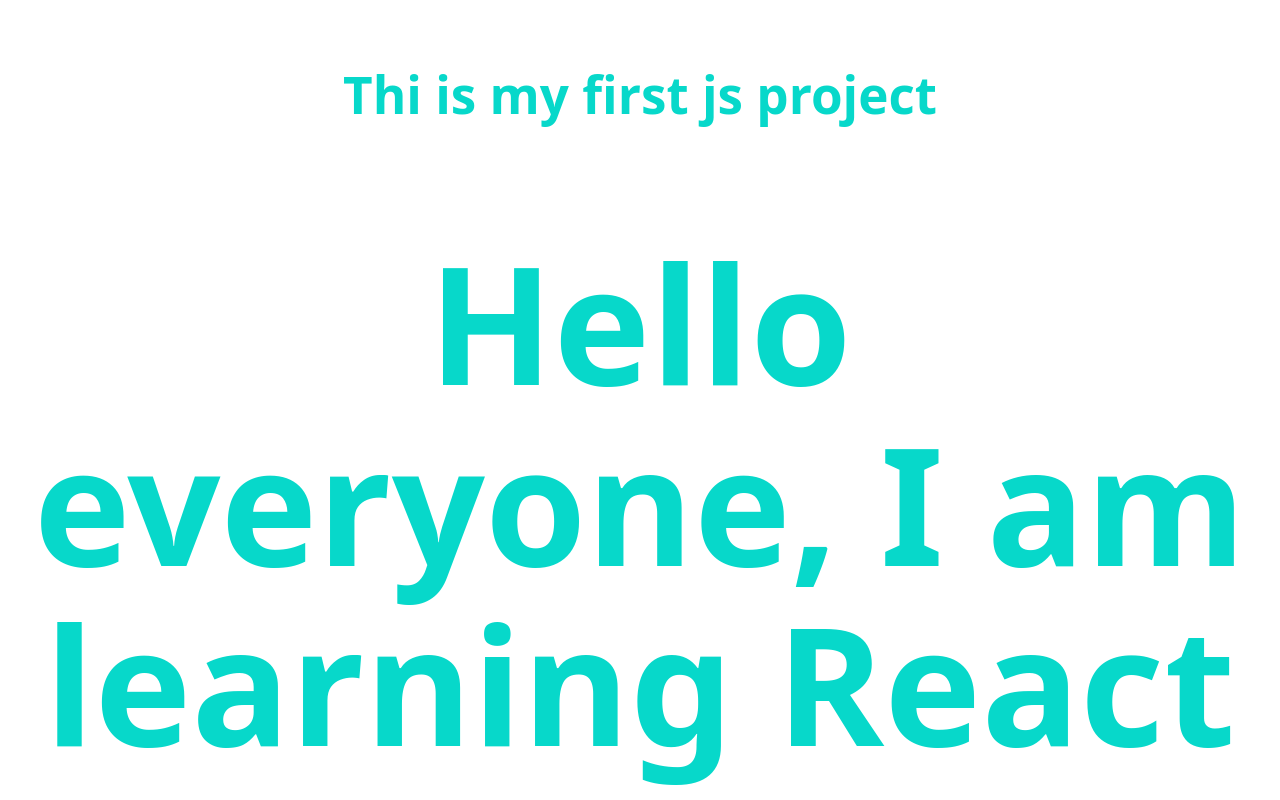
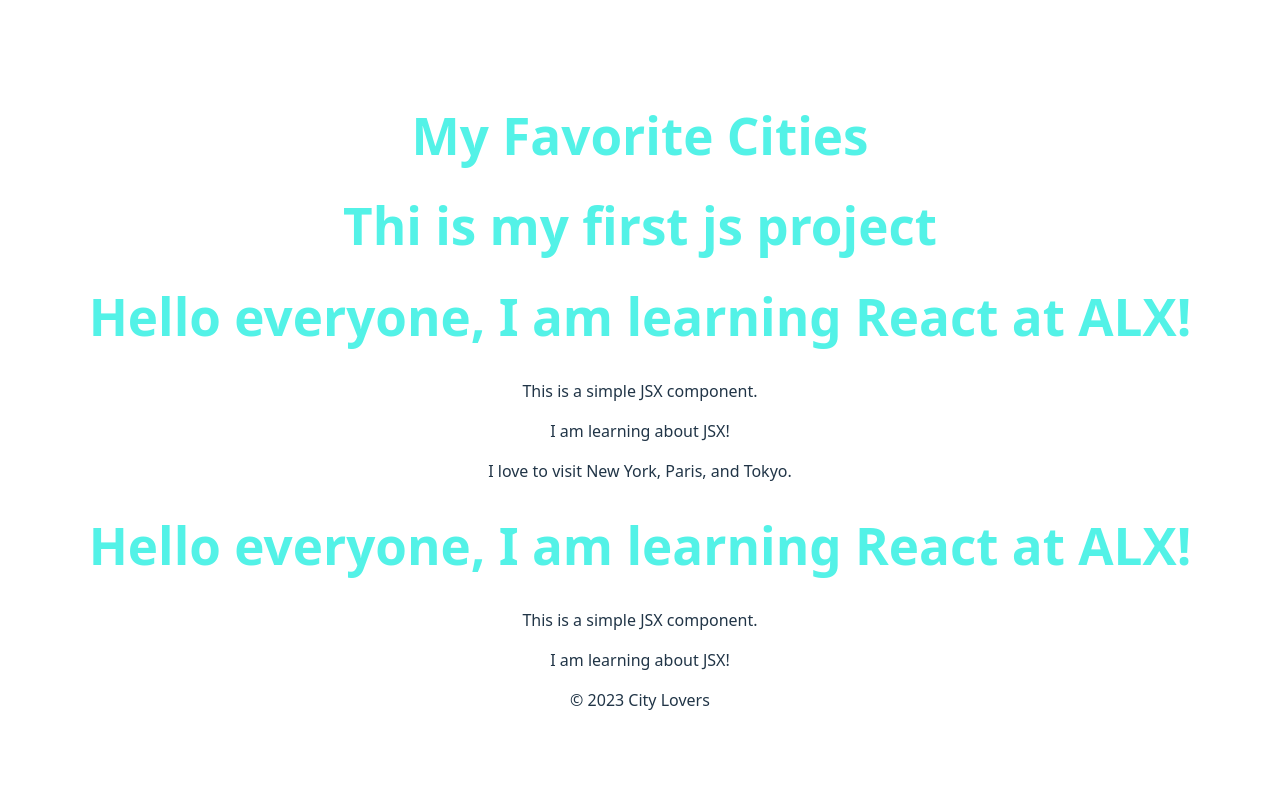
Before and after one commit to RamseyToo/alx-fe-reactjs, a React (Vite) app in the folder alx-react-app/: page / in a window 1280 px wide. Shown: the top 800 px of the page. Built offline with nearby package versions, Linux system fonts and the light colour scheme.

Commit message:
Create Specific Components in a React Application

```diff
--- a/alx-react-app/src/App.jsx
+++ b/alx-react-app/src/App.jsx
@@ -4,21 +4,34 @@
 import './App.css'
 import './components/WelcomeMessage'
 import WelcomeMessage from './components/WelcomeMessage'
-
+import Header from './components/Header'
+import MainContent from './components/MainContent'
+import { Footer } from './components/Footer'
 function App() {
   const [count, setCount] = useState(0)
 
   return (
     <>
+    <div className='h2'>
+      <Header />
+    </div>
       <div>
         <h1 className='h1'>
           Thi is my first js project
-          <WelcomeMessage />
+
         </h1>
         < WelcomeMessage />
       </div>
+      <main>
+        <MainContent />
+      </main>
       <WelcomeMessage />
+      <footer>
+        <Footer />
+      </footer>
+
     </>
+
   )
 }
 
--- /dev/null
+++ b/alx-react-app/src/components/Footer.jsx
@@ -0,0 +1,7 @@
+export function Footer(){
+    return (
+        <footer>
+        <p>© 2023 City Lovers</p>
+        </footer>
+    );
+}
--- /dev/null
+++ b/alx-react-app/src/components/Header.jsx
@@ -0,0 +1,9 @@
+function Header(){
+    return(
+        <header>
+        <h1>My Favorite Cities </h1>
+        </header>
+    );
+}
+
+export default Header;
--- /dev/null
+++ b/alx-react-app/src/components/MainContent.jsx
@@ -0,0 +1,9 @@
+function MainContent(){
+    return(
+        <main>
+        <p>I love to visit New York, Paris, and Tokyo.</p>
+        </main>
+    );
+
+}
+export default MainContent;
--- a/alx-react-app/src/index.css
+++ b/alx-react-app/src/index.css
@@ -33,7 +33,7 @@
 h1 {
   font-size: 3.2em;
   line-height: 1.1;
-  color: #07d8ca;
+  color: #53f2e7;
 }
 
 button {
```
